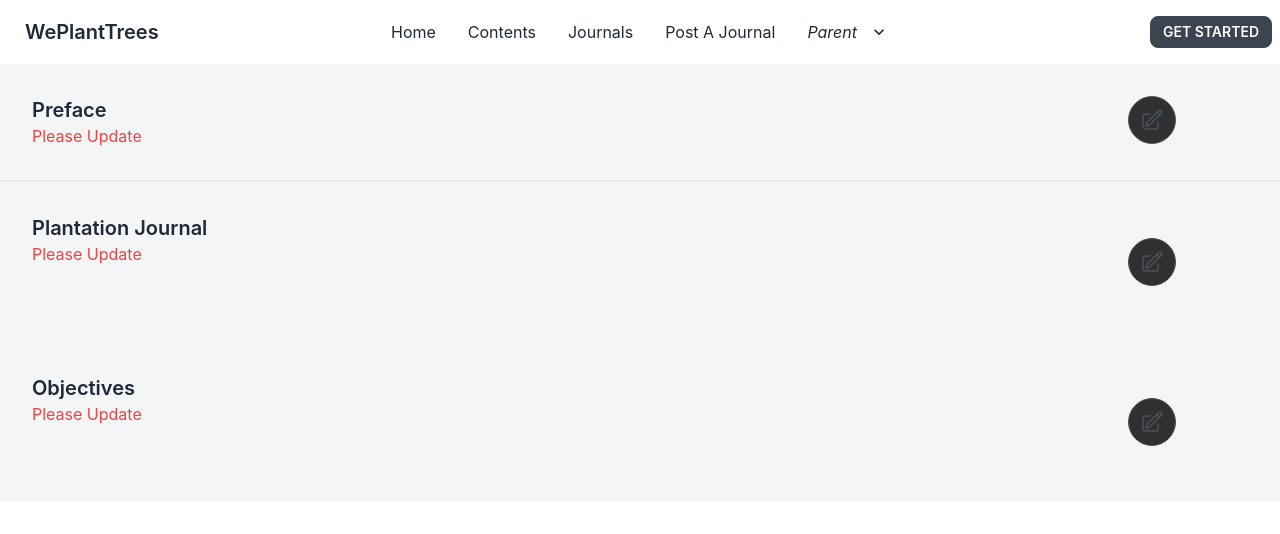
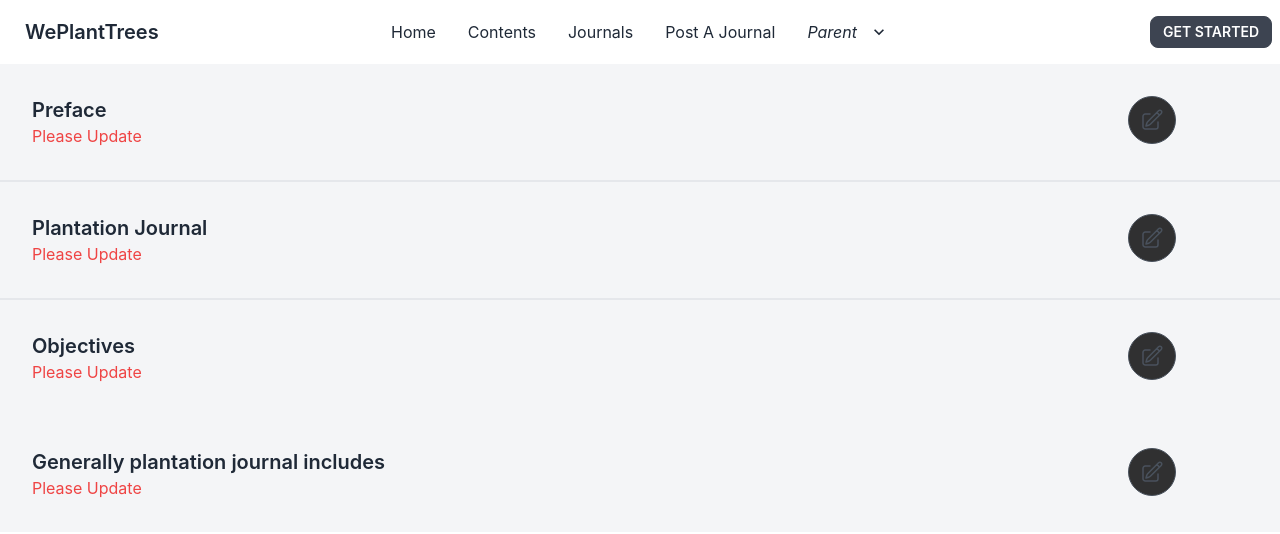
Before and after one commit to Shahil19/we-plant-trees_ifescu-journal-website, a React (Create React App) app: page /postJournal in a window 1280 px wide. Shown: the top 534 px of the page. Built offline with nearby package versions, Linux system fonts and the light colour scheme; the HTML template or start-up script is replaced by a standard one.

Commit message:
objectives are shown in UI

```diff
--- a/src/Components/Modals/SingleParagraphModal.js
+++ b/src/Components/Modals/SingleParagraphModal.js
@@ -16,11 +16,14 @@ export default function PrefaceModal({ title, shortTitle, action }) {
         setIsOpen(true)
     }
 
-    const { register, handleSubmit, formState: { errors } } = useForm();
+    const { register, handleSubmit, reset, formState: { errors } } = useForm();
+
     const onSubmit = data => {
         const updatedContent = data[shortTitle]
         dispatch(action({ userId: 1, updatedContent }))
+        reset()
     };
+
 
     return (
         <>
@@ -83,7 +86,8 @@ export default function PrefaceModal({ title, shortTitle, action }) {
                                                     </div>
                                                     <button
                                                         onClick={closeModal}
-                                                        className='inline-flex justify-center rounded-md border border-transparent bg-blue-100 px-4 py-2 text-sm font-medium text-blue-900 hover:bg-blue-200 focus:outline-none focus-visible:ring-2 focus-visible:ring-blue-500 focus-visible:ring-offset-2' type="submit">Update {title}</button>
+                                                        className='inline-flex justify-center rounded-md border border-transparent bg-blue-100 px-4 py-2 text-sm font-medium text-blue-900 hover:bg-blue-200 focus:outline-none focus-visible:ring-2 focus-visible:ring-blue-500 focus-visible:ring-offset-2'
+                                                        type="submit">Update {title}</button>
                                                 </form>
 
                                             </div>
--- a/src/Components/PostAJournal/PostAJournal.js
+++ b/src/Components/PostAJournal/PostAJournal.js
@@ -6,6 +6,14 @@ import PrefaceModal from '../Modals/SingleParagraphModal';
 const PostAJournal = () => {
     const journals = useSelector(selectAllJournals)
     const currUserJournal = journals.find(journal => journal.userId === 1)
+
+    // render objectives
+    const renderObjectives = currUserJournal.objectives?.map((obj, i) => (
+        <li
+            className='list-decimal'
+            key={i}>{obj}</li>
+    ))
+
 
     return (
         <div style={{ backgroundColor: "#F4F5F7" }} className="h-full">
@@ -21,28 +29,36 @@ const PostAJournal = () => {
             </div>
 
             {/* ----------------- Plantation Journal ------------------- */}
-            <div className="flex">
+            <div className="flex border-b-2">
                 <div className="w-4/5 p-8">
                     <span className="text-xl font-semibold block">Plantation Journal</span>
                     <span className="text-gray-600">{currUserJournal.plantationJournal ? currUserJournal.plantationJournal : <span className='text-red-500'>Please Update</span>}</span>
                 </div>
                 <div className="w-1/5 py-8">
-                    <div className="rounded py-6">
-                        {<PrefaceModal title="Plantation Journal" shortTitle="plantJour" action={plantationJournalAdded} />}
-                    </div>
+                    {<PrefaceModal title="Plantation Journal" shortTitle="plantJour" action={plantationJournalAdded} />}
                 </div>
             </div>
+
 
             {/* ----------------- Objectives ------------------- */}
             <div className="flex">
                 <div className="w-4/5 p-8">
                     <span className="text-xl font-semibold block">Objectives</span>
-                    <span className="text-gray-600">{currUserJournal.objectives ? 'objectives' : <span className='text-red-500'>Please Update</span>}</span>
+                    <span className="text-gray-600">{currUserJournal.objectives ? <ul>{renderObjectives}</ul> : <span className='text-red-500'>Please Update</span>}</span>
                 </div>
                 <div className="w-1/5 py-8">
-                    <div className="rounded py-6">
-                        {<PrefaceModal title="Objectives" shortTitle="objectives" action={objectivesAdded} />}
-                    </div>
+                    {<PrefaceModal title="Objectives" shortTitle="objectives" action={objectivesAdded} />}
+                </div>
+            </div>
+
+            {/* ----------------- Generally plantation journal includes ------------------- */}
+            <div className="flex">
+                <div className="w-4/5 p-8">
+                    <span className="text-xl font-semibold block">Generally plantation journal includes</span>
+                    <span className="text-gray-600">{currUserJournal.objectives ? <ul>{renderObjectives}</ul> : <span className='text-red-500'>Please Update</span>}</span>
+                </div>
+                <div className="w-1/5 py-8">
+                    {<PrefaceModal title="Generally plantation journal includes" shortTitle="genPlantationJourIncludes" action={objectivesAdded} />}
                 </div>
             </div>
         </div>
--- a/src/features/journals/journalsSlice.js
+++ b/src/features/journals/journalsSlice.js
@@ -17,23 +17,22 @@ const journalsSlice = createSlice({
             const existingPost = state.journals.find(journal => journal.userId === payload.userId)
             existingPost.plantationJournal = payload.updatedContent
         },
+        objectivesAdd: (state, { payload }) => {
+            const existingPost = state.journals.find(journal => journal.userId === payload.userId)
+            existingPost.objectives = []
+        },
+
         objectivesAdded: (state, { payload }) => {
             const existingPost = state.journals.find(journal => journal.userId === payload.userId)
-            // existingPost.objectives = []
-            // const objectives = existingPost.objectives
-            // const { updatedContent } = payload
-            // console.log(objectives);
-            // objectives.concat(updatedContent)
             if (!existingPost.objectives) {
                 existingPost.objectives = []
-                const newObjectives = existingPost.objectives.concat(payload.updatedContent)
-                existingPost.objectives = newObjectives
             }
-
+            const newObjectives = existingPost.objectives.concat(payload.updatedContent)
+            existingPost.objectives = newObjectives
         },
     }
 })
 
 export const selectAllJournals = store => store.journals.journals
-export const { prefaceAdded, plantationJournalAdded, objectivesAdded } = journalsSlice.actions
+export const { prefaceAdded, plantationJournalAdded, objectivesAdd, objectivesAdded } = journalsSlice.actions
 export default journalsSlice.reducer
```
